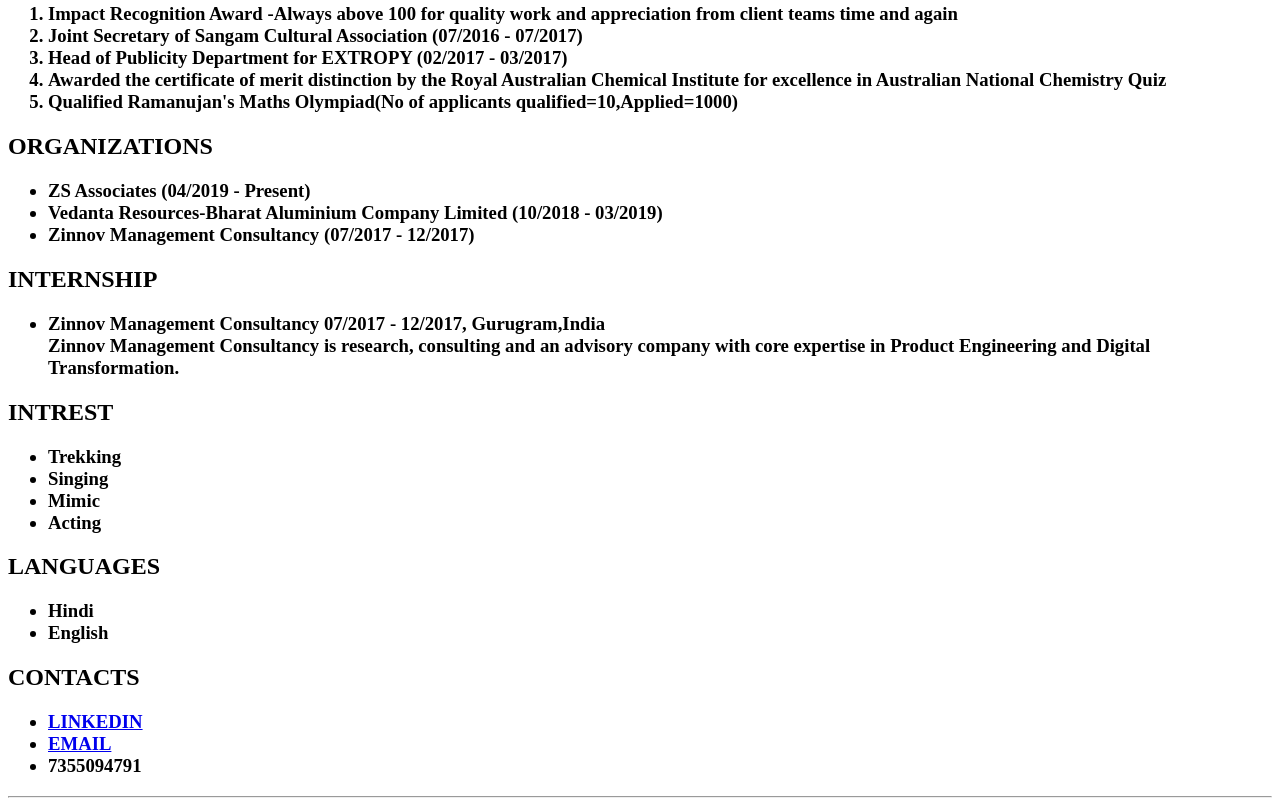
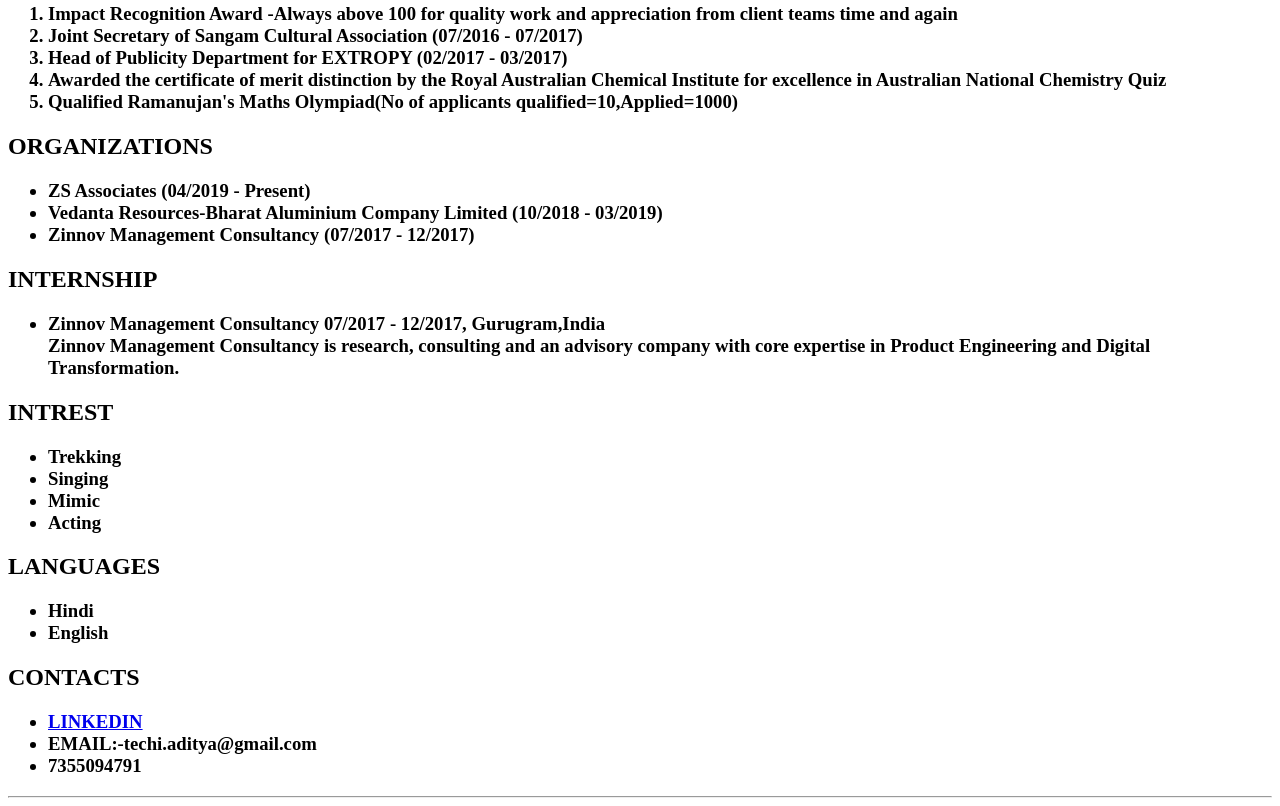
Before and after one commit to sar123-bot/RESUME, a plain HTML site: page index.html in a window 1280 px wide. Shown: the part 1179-1985 px from the top of the page. Drawn offline with Linux system fonts and the light colour scheme.

Commit message:
Update index.html

```diff
--- a/index.html
+++ b/index.html
@@ -76,7 +76,7 @@
      <h3>
         <ul>
             <li><a href="https://www.linkedin.com/in/adityasingh1604">LINKEDIN</a></li>
-            <li><a href="techi.aditya@gmail.com">EMAIL</a></li>
+            <li>EMAIL:-techi.aditya@gmail.com</li>
             <li>7355094791</li>
        </ul>
      </h3>
```
